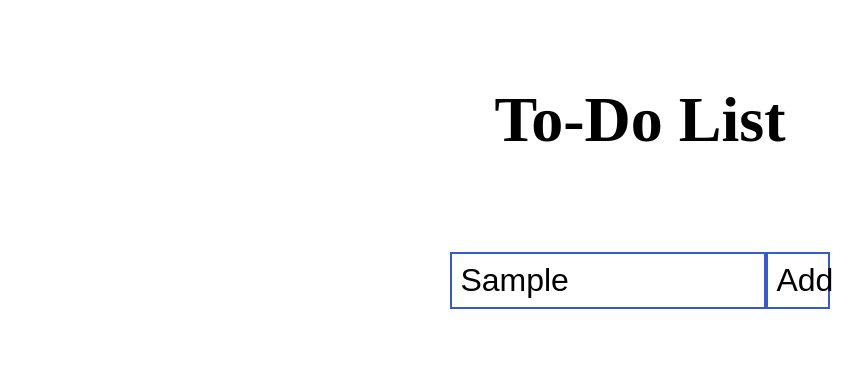
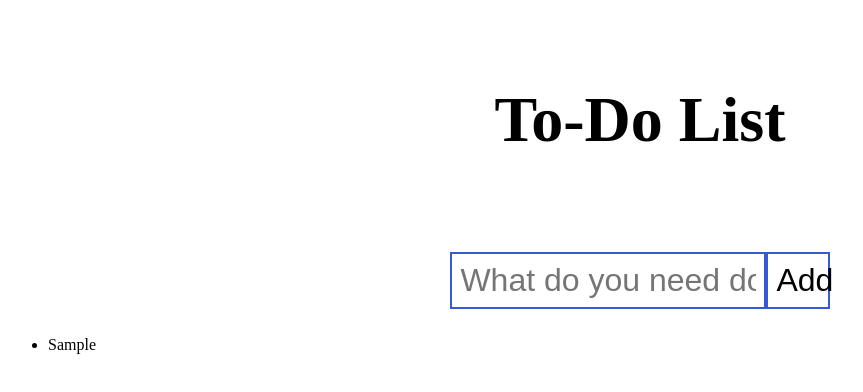
Before and after one commit to Chad-Powellv1/react-todo, a React (Create React App) app: page / in a window 1280 px wide. Both pictures are taken after typing "Sample" into the empty fields and a click on the button "Add". Shown: the top 392 px of the page, without its empty margins (0-863 px from the left). Built offline with nearby package versions, Linux system fonts and the light colour scheme.

Commit message:
add todo and todolist

```diff
--- a/src/App.js
+++ b/src/App.js
@@ -1,16 +1,21 @@
+import { TodoList } from './components/TodoList';
 import { Form } from './components/Form';
-import { Todo } from './components/TodoList';
-import React, {useState} from 'react';
+import React, { useState } from 'react';
 import './App.css';
 
 export const App = () => {
-  const [input, setInput] = useState('');
-  const [todos, setTodos] = useState([]);
+	const [inputText, setInputText] = useState('');
+	const [todos, setTodos] = useState([]);
 
-  return (
-    <div className="app">
-      <Form todos={todos} setTodos={setTodos} setInput={setInput} />
-      <Todo setTodos={setTodos} />
-    </div>
-  );
-}
+	return (
+		<div className='app'>
+			<Form
+				inputText={inputText}
+				todos={todos}
+				setTodos={setTodos}
+				setInputText={setInputText}
+			/>
+			<TodoList todos={todos}  />
+		</div>
+	);
+};
--- a/src/components/Form.js
+++ b/src/components/Form.js
@@ -1,27 +1,29 @@
-import { useState, useEffect, useRef } from 'react';
 import React from 'react';
 import './form.css'
 
-export const Form = ({ input, setInput, todos, setTodos }) => {
+export const Form = ({ setInputText, setTodos,todos, inputText }) => {
+
 
     const handleInputText = (e) => {
         console.log(e.target.value)
-        setInput(e.target.value);
+        setInputText(e.target.value)
     }
 
     const handleInputSubmit = (e) => {
         e.preventDefault();
         console.log(e.target.value);
-        setInput(e.target.value);
+
         setTodos([
             ...todos,
              {
-                 text: input,
+                 text: inputText,
                  completed: false,
-                 id: Math.floor(Math.random()*1000)
-            }
+                 id: Date.now()
+            },
+
         ]);
-        setInput('');
+        // set state back to empty input field
+        setInputText('');
     };
 
 	return (
@@ -32,8 +34,7 @@ export const Form = ({ input, setInput, todos, setTodos }) => {
                     type='text'
                     id='myInput'
                     placeholder='What do you need done?'
-                    value={input}
-                    name='text'
+                    value={inputText}
                     className='todo-input'
                     onChange={handleInputText}
 			    />
--- /dev/null
+++ b/src/components/Todo.js
@@ -0,0 +1,10 @@
+import React from "react";
+
+export const Todo = ( {text} ) => {
+
+    return (
+        <div className="todo">
+            <li>{text}</li>
+        </div>
+    )
+}
--- a/src/components/TodoList.js
+++ b/src/components/TodoList.js
@@ -1,15 +1,14 @@
-import React, { useState, useEffect } from "react";
-import { Form } from "./Form";
+import { Todo } from "./Todo";
 
+export const TodoList = ({ todos }) => {
 
-
-export const Todo = () => {
-    const [todos, setTodos] = useState([]);
 
     return (
         <div className="todo-container">
             <ul className="todo-list">
-
+               {todos.map((todo) => (
+                   <Todo key={todo.id} text={todo.text} />
+               ))}
             </ul>
         </div>
     )
--- /dev/null
+++ b/src/components/todo.css
@@ -0,0 +1,60 @@
+* {
+	box-sizing: border-box;
+}
+
+ul {
+	margin: 0;
+	padding: 0;
+}
+
+ul li {
+	cursor: pointer;
+	position: relative;
+	padding: 12px 8px 12px 40px;
+	background: #eee;
+	font-size: 18px;
+	transition: 0.2s;
+	-webkit-user-select: none;
+	-moz-user-select: none;
+	-ms-user-select: none;
+	user-select: none;
+}
+
+ul li:nth-child(odd) {
+	background: #f9f9f9;
+}
+
+ul li:hover {
+	background: #ddd;
+}
+
+ul li.checked {
+	background: #888;
+	color: #fff;
+	text-decoration: line-through;
+}
+
+ul li.checked::before {
+	content: '';
+	position: absolute;
+	border-color: #fff;
+	border-style: solid;
+	border-width: 0 2px 2px 0;
+	top: 10px;
+	left: 16px;
+	transform: rotate(45deg);
+	height: 15px;
+	width: 7px;
+}
+
+.close {
+	position: absolute;
+	right: 0;
+	top: 0;
+	padding: 12px 16px 12px 16px;
+}
+
+.close:hover {
+	background-color: #f44336;
+	color: white;
+}
```
Also changed, not shown: src/components/Item.js (deleted, +0 -7 lines).
